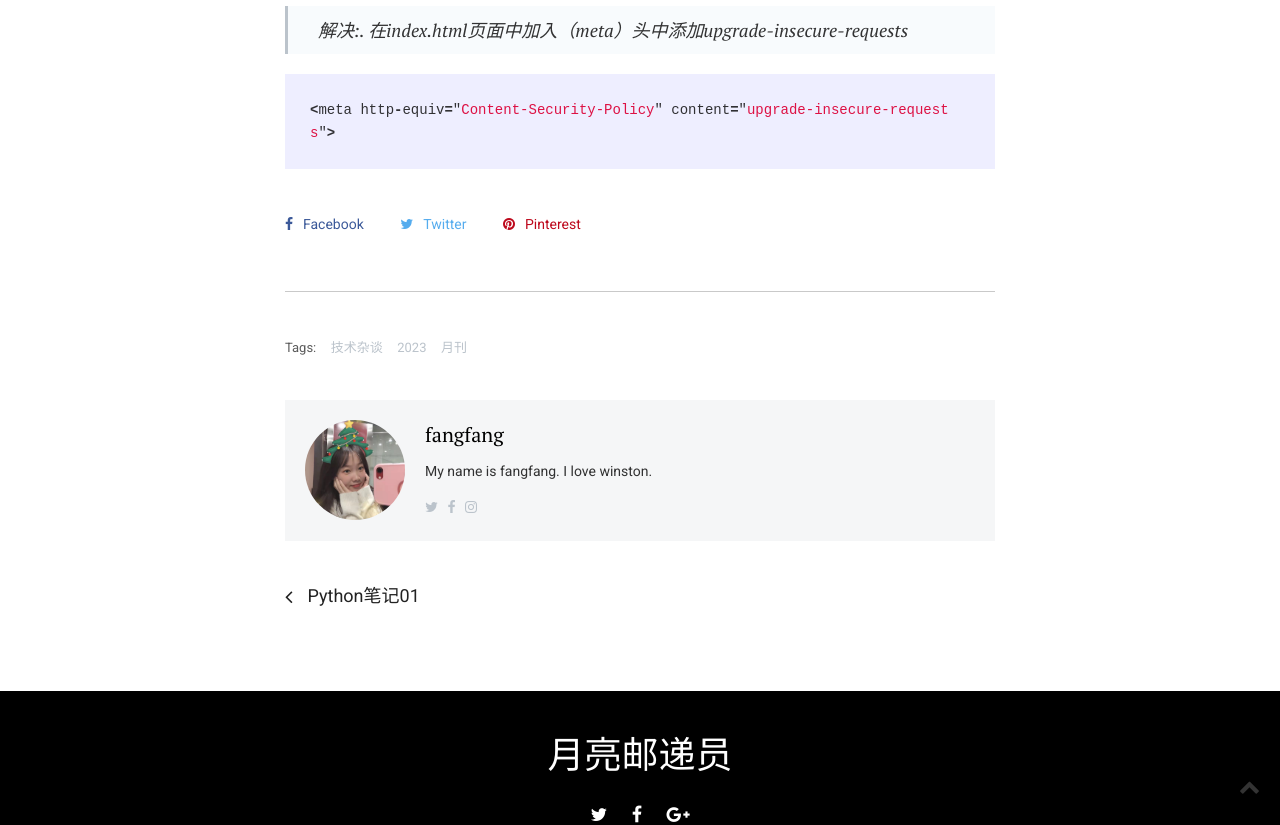
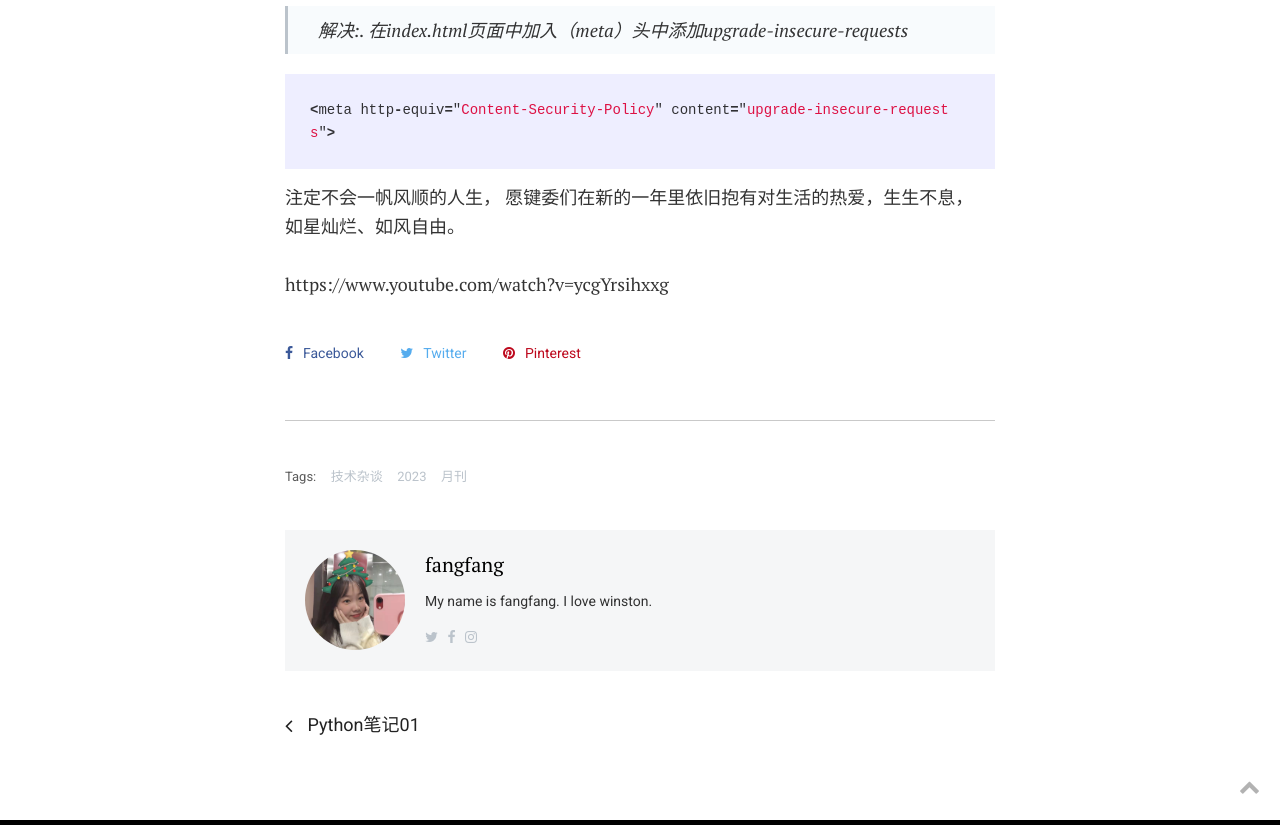
Before and after one commit to mytingbao/blog, a Jekyll site: the page built from _posts/2023/2023-01-13-2023年1、2月份的笔记.md, in a window 1280 px wide and 900 px high, scrolled down 2546 px, cut to the strip 75-900 px from the top of the window. Built offline with Jekyll 4.4.1, drawn with Linux system fonts in a browser that asks for light colours.

Commit message:
更新备忘录

````diff
--- a/_posts/2023/2023-01-13-2023年1、2月份的笔记.md
+++ b/_posts/2023/2023-01-13-2023年1、2月份的笔记.md
@@ -38,3 +38,8 @@ description: 2023年1、2月份的笔记
 ```javascript
 <meta http-equiv="Content-Security-Policy" content="upgrade-insecure-requests">
 ```
+
+注定不会一帆风顺的人生，
+愿键委们在新的一年里依旧抱有对生活的热爱，生生不息， 如星灿烂、如风自由。
+
+https://www.youtube.com/watch?v=ycgYrsihxxg
````
